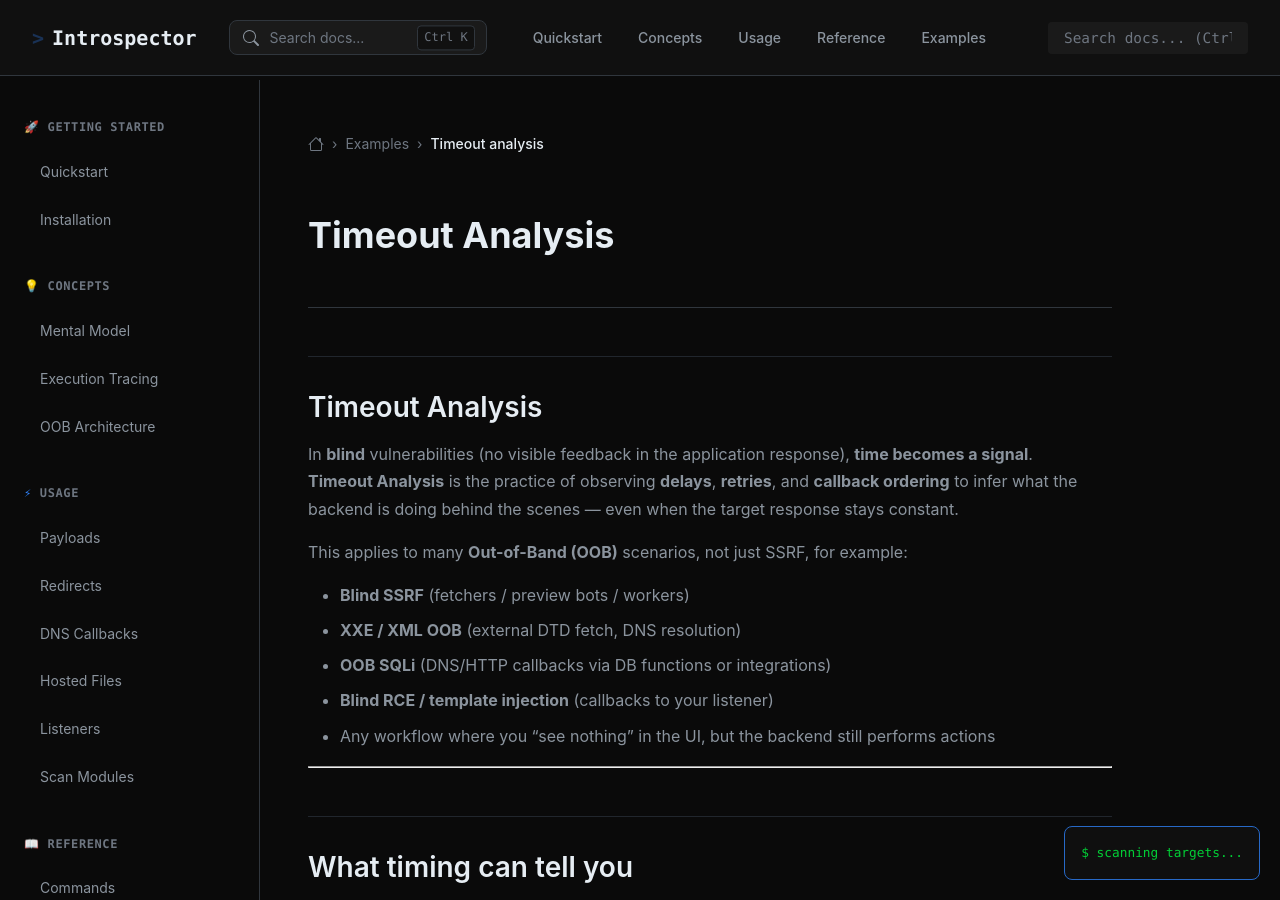
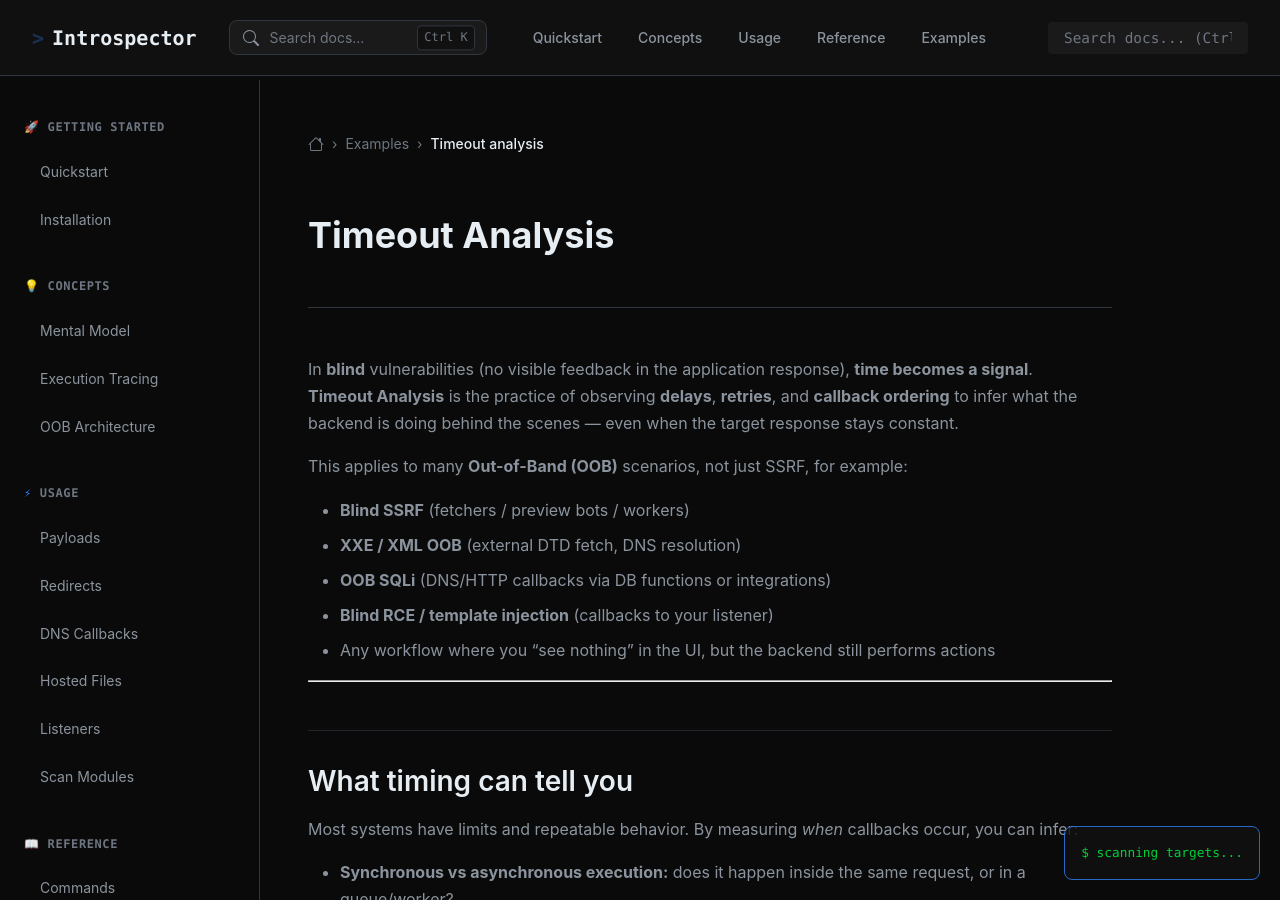
Before and after one commit to Dedal0/Introspector-Docs, a Jekyll site: the page built from examples/timeout-analysis.md, in a window 1280 px wide and 900 px high. Built offline with Jekyll 4.4.1, drawn with Linux system fonts in a browser that asks for light colours.

Commit message:
Update timeout-analysis.md

```diff
--- a/examples/timeout-analysis.md
+++ b/examples/timeout-analysis.md
@@ -4,8 +4,6 @@ title: Timeout Analysis
 parent: Examples
 nav_order: 3
 ---
-
-## Timeout Analysis
 
 In **blind** vulnerabilities (no visible feedback in the application response), **time becomes a signal**.
 **Timeout Analysis** is the practice of observing **delays**, **retries**, and **callback ordering** to infer what the backend is doing behind the scenes — even when the target response stays constant.
```
